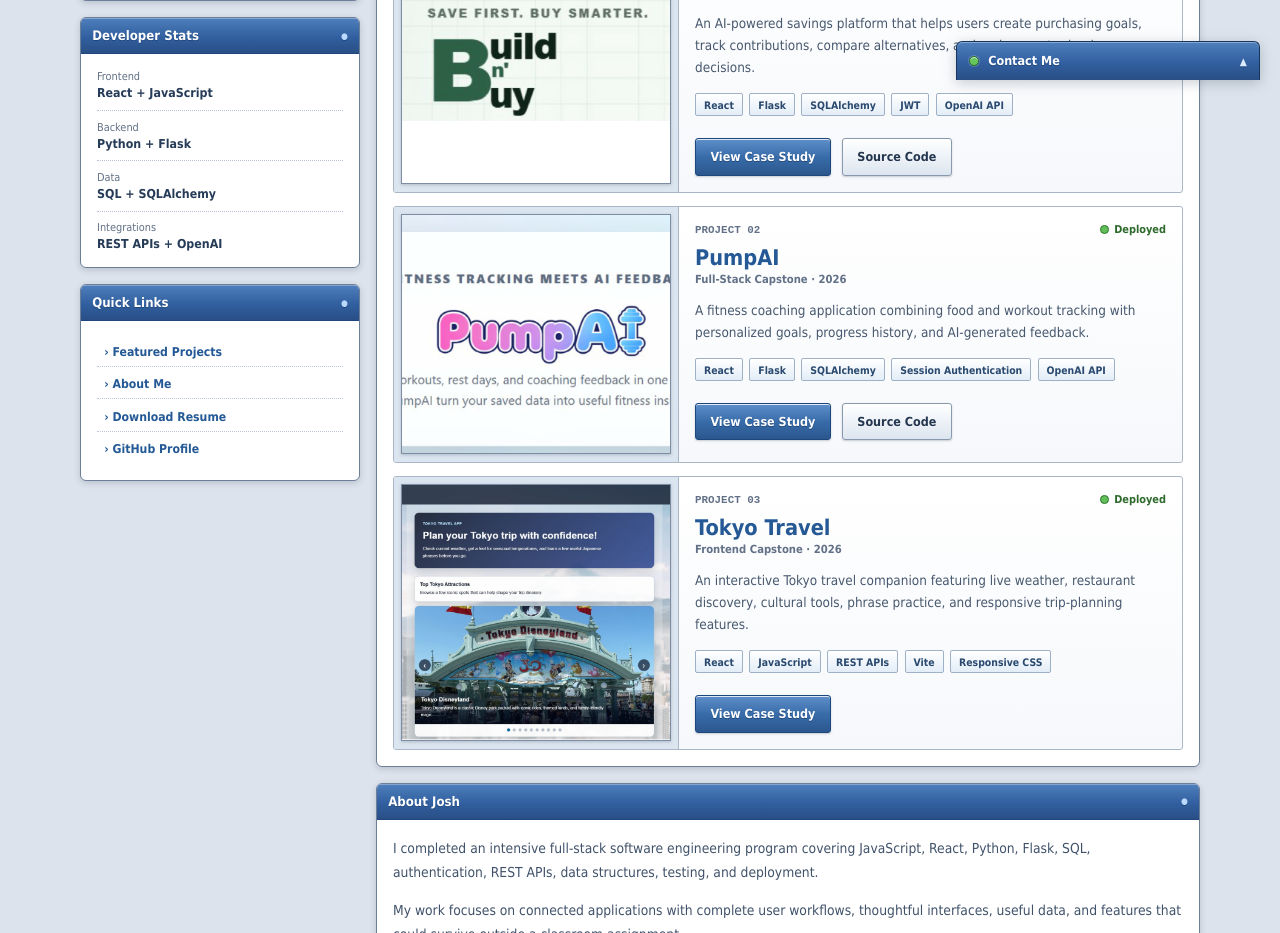
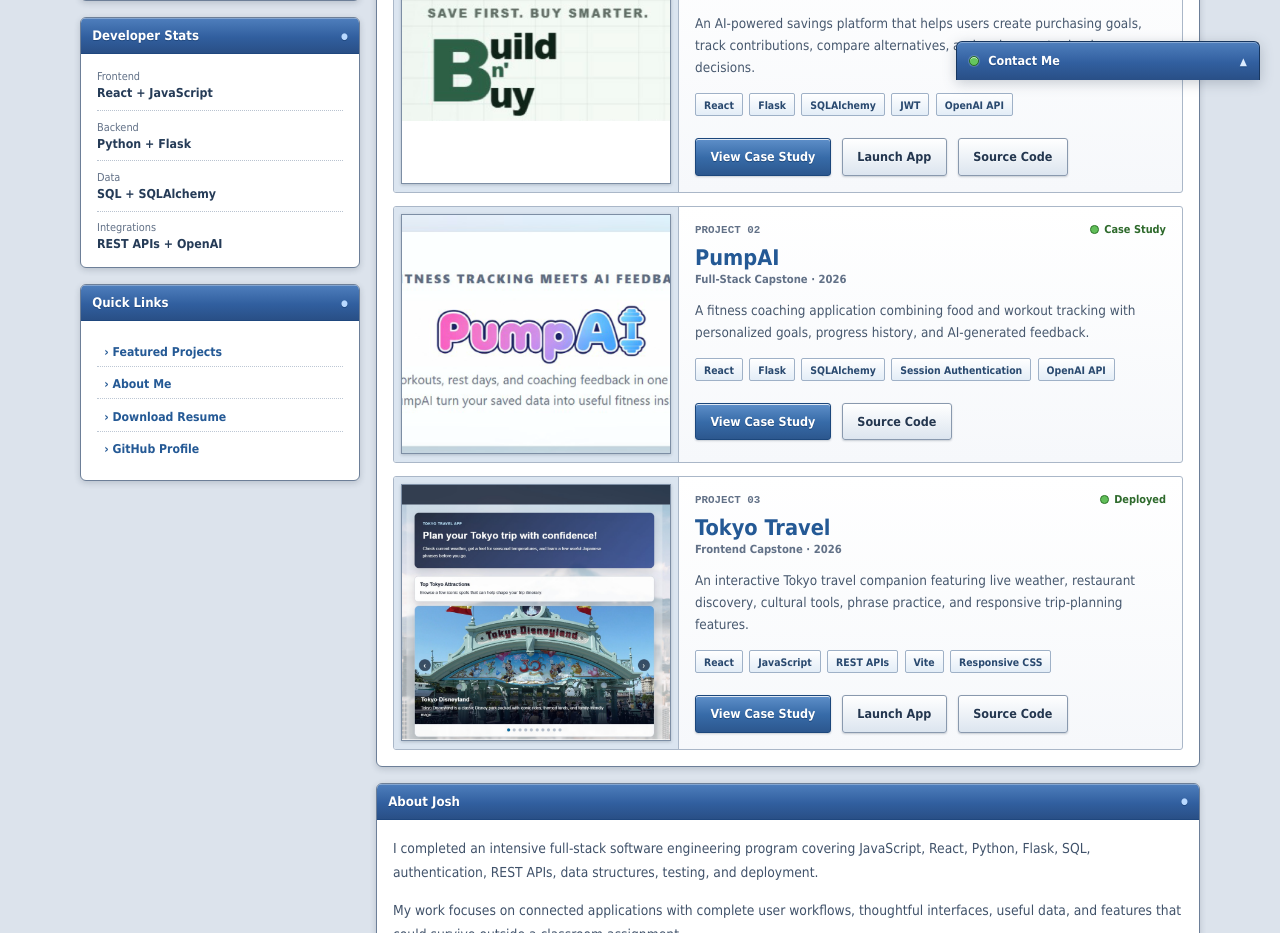
Before and after one commit to JTClay1/portfolio, a React (Vite) app: page / in a window 1280 px wide. Shown: the part 720-1653 px from the top of the page. Built offline with nearby package versions, Linux system fonts and the light colour scheme.

Commit message:
Correct project deployment details

```diff
--- a/src/data/projects.js
+++ b/src/data/projects.js
@@ -10,7 +10,7 @@ const projects = [
     year: "2026",
     status: "Deployed",
     image: buildNBuyImage,
-    imageAlt: "Build n' Buy savings-goal dashboard",
+    imageAlt: "Build n' Buy logo with the save-first buying message",
     summary:
       "An AI-powered savings platform that helps users create purchasing goals, track contributions, compare alternatives, and make smarter buying decisions.",
     technologies: [
@@ -21,7 +21,7 @@ const projects = [
       "OpenAI API",
     ],
     githubUrl: "https://github.com/JTClay1/build-n-buy",
-    liveUrl: "",
+    liveUrl: "https://build-n-buy.vercel.app",
 
     overview:
       "Build n' Buy is a full-stack financial planning application designed to help users save toward specific purchases while making more informed buying decisions. Users can create goals, record contributions, monitor progress, and receive AI-generated recommendations based on their budget and priorities.",
@@ -54,7 +54,7 @@ const projects = [
       "I isolated each deployment issue individually, moved configuration values into environment variables, corrected the production API base URL, updated CORS settings, and repeatedly tested the complete authentication and goal-management workflow after deployment.",
 
     improvements: [
-      "Migrate the production database to PostgreSQL",
+      "Add savings trend visualizations and budget reporting",
       "Add automated frontend and backend test coverage",
       "Add password reset and account recovery",
       "Cache product-price results to reduce external requests",
@@ -67,9 +67,9 @@ const projects = [
     title: "PumpAI",
     type: "Full-Stack Capstone",
     year: "2026",
-    status: "Deployed",
+    status: "Case Study",
     image: pumpAIImage,
-    imageAlt: "PumpAI fitness tracking dashboard",
+    imageAlt: "PumpAI fitness tracking and AI feedback banner",
     summary:
       "A fitness coaching application combining food and workout tracking with personalized goals, progress history, and AI-generated feedback.",
     technologies: [
@@ -138,8 +138,8 @@ const projects = [
       "Vite",
       "Responsive CSS",
     ],
-    githubUrl: "",
-    liveUrl: "",
+    githubUrl: "https://github.com/JTClay1/tokyo-travel-app",
+    liveUrl: "https://tokyo-travel-app.vercel.app",
 
     overview:
       "Tokyo Travel is an interactive travel companion that brings together live weather, restaurant discovery, useful phrases, cultural information, and trip-planning tools in one responsive React application.",
```
